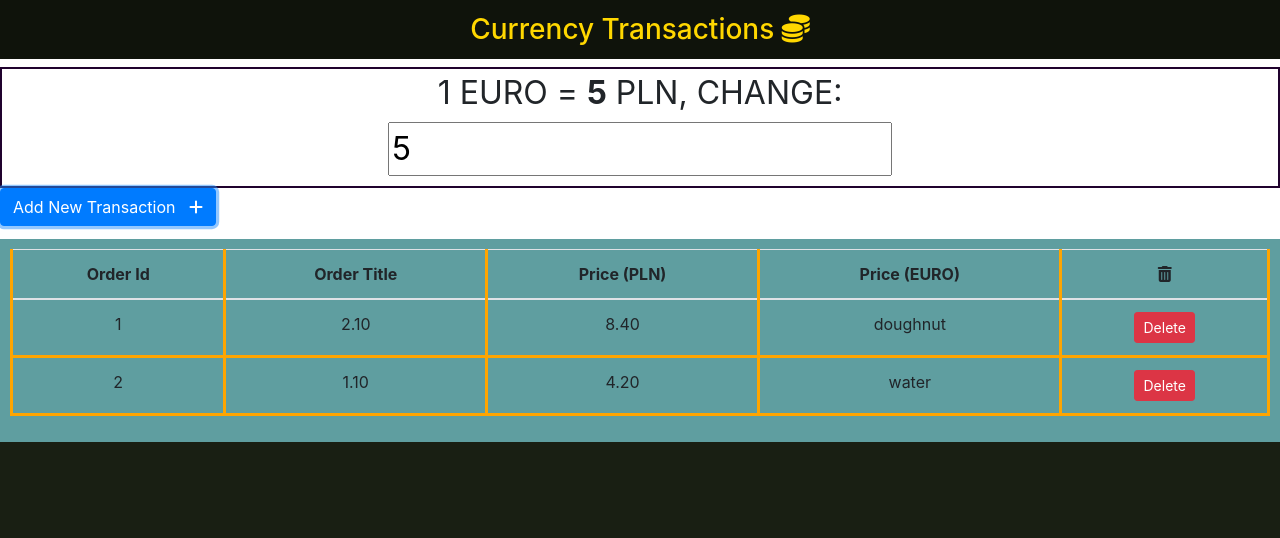
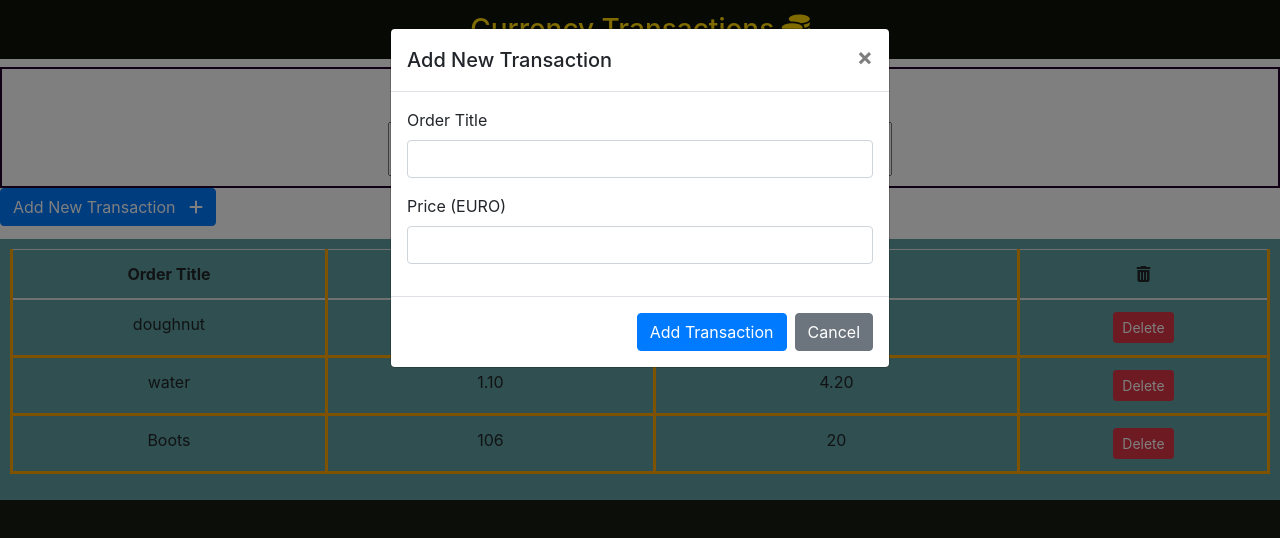
Before and after one commit to Vezil/CurrencyTransactions, a React (Create React App) app: page / in a window 1280 px wide. Both pictures are taken after typing "5" into the empty fields and a click on the button "Add New Transaction". Shown: the top 538 px of the page. Built offline with nearby package versions, Linux system fonts and the light colour scheme; data requests are answered from the project's data file.

Commit message:
Add New Transaction Function

```diff
--- a/db.json
+++ b/db.json
@@ -1,18 +1,22 @@
 {
-    "transactions":[
-        {
-            "id":"1",
-            "pricePLN":"2.10",
-            "priceEURO":"8.40",
-            "name":"doughnut"
-
-        },
-        {
-            "id":"2",
-            "pricePLN":"1.10",
-            "priceEURO":"4.20",
-            "name":"water"
-
-        }
-    ]
+  "transactions": [
+    {
+      "id": "1",
+      "pricePLN": "2.10",
+      "priceEURO": "8.40",
+      "name": "doughnut"
+    },
+    {
+      "id": "2",
+      "pricePLN": "1.10",
+      "priceEURO": "4.20",
+      "name": "water"
+    },
+    {
+      "name": "Boots",
+      "pricePLN": 106,
+      "priceEURO": "20",
+      "id": "OwMZCEK"
+    }
+  ]
 }
--- a/src/App.js
+++ b/src/App.js
@@ -3,13 +3,19 @@ import './App.css';
 import 'bootstrap/dist/css/bootstrap.css';
 import Header from './components/Header';
 import axios from 'axios';
-import { Table,Button, Modal, ModalHeader, ModalBody, ModalFooter } from 'reactstrap';
+import { Table,Button, Modal, ModalHeader, ModalBody, ModalFooter, FormGroup, Input, Label } from 'reactstrap';
+import { arrowFunctionExpression } from '@babel/types';
 
 class App extends Component {
 
 state = {
   PLNdefinition:'4.27',
   transactionsData: [],
+  newTransactionData: {
+      name: '',
+      pricePLN: "",
+      priceEURO: "",
+  },
   newTransactionModal: false
 }
 
@@ -24,24 +30,39 @@ componentWillMount() {
 }
 toggleNewTransactionModal() {
 
-  this.state.newTransactionModal = true;
+  this.setState({
+    newTransactionModal: !this.state.newTransactionModal
+  });
+}
+
+addTransaction(){
+  axios.post('http://localhost:3000/transactions', this.state.newTransactionData).then((response)=>{
+    let { transactionsData } = this.state;
+
+    transactionsData.push(response.data);
+
+    this.setState({ transactionsData, newTransactionModal: false, newTransactionData: {
+      name: '',
+      pricePLN: "",
+      priceEURO: ""
+  }});
+  });
 }
 
 render(){
   let transactionsData = this.state.transactionsData.map((transaction) => {
     return(
       <tr key={transaction.id}>
-      <td>{transaction.id}</td>
+      <td>{transaction.name}</td>
       <td>{transaction.pricePLN}</td>
       <td>{transaction.priceEURO}</td>
-      <td>{transaction.name}</td>
       <td><Button color="danger" size="sm">Delete</Button></td>
      </tr>
 
     )
   });
   return (
-    <div className="App">
+   <div className="App">
         <Header/>
 
 
@@ -54,14 +75,38 @@ render(){
                     </div>
         </div>
 
-        <Button color="primary" onClick={this.toggleNewTransactionModal.bind(this)}>Add New Transaction &nbsp; <i className="fas fa-plus"/></Button>
-      <Modal isOpen={this.state.NewTransactionModal} toggle={this.toggleNewTransactionModal.bind(this)}>
-        <ModalHeader toggle={this.toggleNewTransactionModal.bind(this)}>Modal title</ModalHeader>
+      <Button color="primary" onClick={this.toggleNewTransactionModal.bind(this)}>Add New Transaction &nbsp; <i className="fas fa-plus"/></Button>
+      <Modal isOpen={this.state.newTransactionModal} toggle={this.toggleNewTransactionModal.bind(this)}>
+        <ModalHeader toggle={this.toggleNewTransactionModal.bind(this)}>Add New Transaction </ModalHeader>
         <ModalBody>
-          Lorem ipsum dolor sit amet, consectetur adipisicing elit, sed do eiusmod tempor incididunt ut labore et dolore magna aliqua. Ut enim ad minim veniam, quis nostrud exercitation ullamco laboris nisi ut aliquip ex ea commodo consequat. Duis aute irure dolor in reprehenderit in voluptate velit esse cillum dolore eu fugiat nulla pariatur. Excepteur sint occaecat cupidatat non proident, sunt in culpa qui officia deserunt mollit anim id est laborum.
+          <FormGroup>
+              <Label for="name">Order Title</Label>
+              <Input id="name" value={this.state.newTransactionData.name}
+              onChange={(e) =>{
+                let { newTransactionData } = this.state;
+                newTransactionData.name = e.target.value;
+
+                this.setState({ newTransactionData });
+              }}
+              />
+          </FormGroup>
+          <FormGroup>
+              <Label for="priceEURO">Price (EURO)</Label>
+              <Input id="priceEURO" value={this.state.newTransactionData.priceEURO}
+              onChange={(e) =>{
+                let { newTransactionData } = this.state;
+                let PLN = this.state.PLNdefinition;
+
+                newTransactionData.priceEURO = e.target.value;
+                newTransactionData.pricePLN = e.target.value * PLN;
+
+                this.setState({ newTransactionData });
+              }}
+              />
+          </FormGroup>
         </ModalBody>
         <ModalFooter>
-          <Button color="primary" onClick={this.toggleNewTransactionModal.bind(this)}>Do Something</Button>{' '}
+          <Button color="primary" onClick={this.addTransaction.bind(this)}>Add Transaction</Button>{' '}
           <Button color="secondary" onClick={this.toggleNewTransactionModal.bind(this)}>Cancel</Button>
         </ModalFooter>
       </Modal>
@@ -70,7 +115,7 @@ render(){
                     <Table className="table">
                         <thead>
                             <tr>
-                                <th>Order Id</th>
+
                                 <th>Order Title</th>
                                 <th>Price (PLN)</th>
                                 <th>Price (EURO)</th>
@@ -85,7 +130,7 @@ render(){
 
 
                 </div>
-        </div>
+   </div>
   );
 }
 
```
